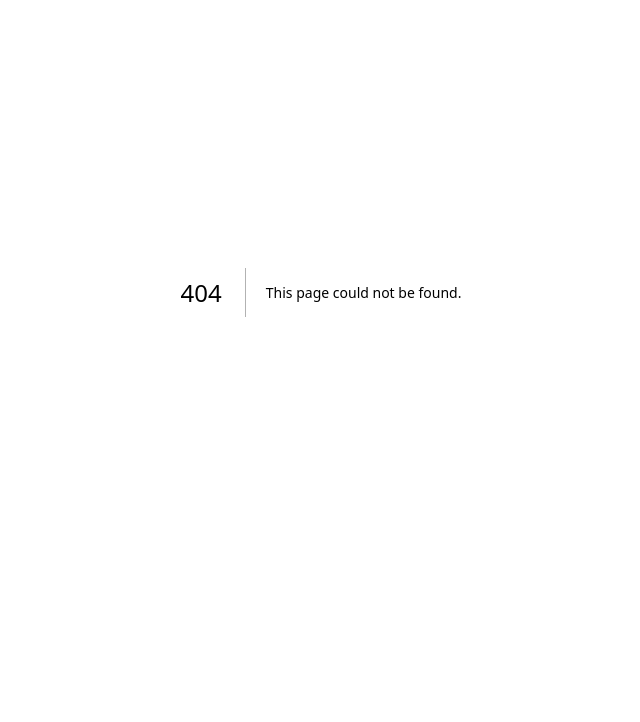
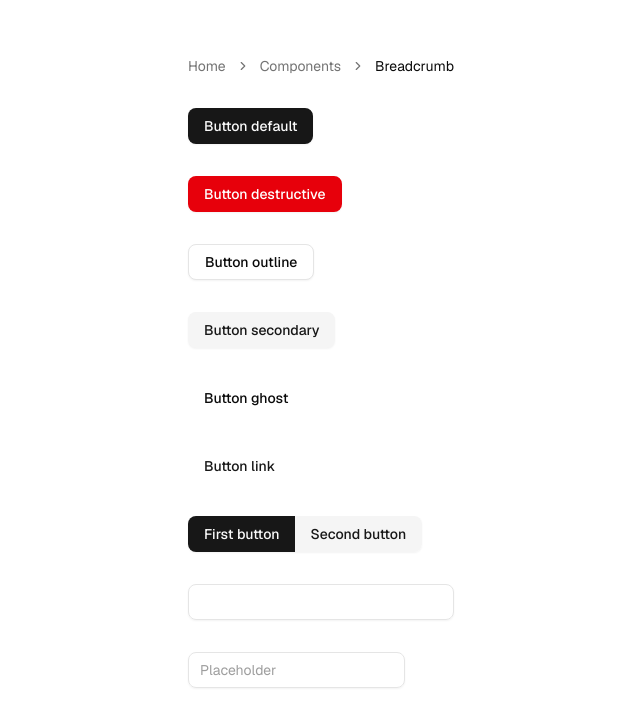
Before and after one commit to mateuszkochelski/matury, a Next.js app in the folder frontend/: page /courses in a window 1280 px wide. Before the commit this address had no page. Shown: the part 108-830 px from the top of the page, without its empty margins (319-959 px from the left). Before the commit the page ends 800 px from the top, so only its background shows below. Built offline with nearby package versions, Linux system fonts and the light colour scheme; no server answers.

Commit message:
setup complete

```diff
--- /dev/null
+++ b/frontend/app/courses/page.tsx
@@ -0,0 +1,65 @@
+'use client'
+
+import {
+  Breadcrumb,
+  BreadcrumbItem,
+  BreadcrumbLink,
+  BreadcrumbList,
+  BreadcrumbPage,
+  BreadcrumbSeparator,
+} from "@/components/ui/breadcrumb";
+import { Button } from "@/components/ui/button/button";
+import { FloatingLabelInput } from "@/components/ui/floating-label-input";
+import { Input } from "@/components/ui/input";
+import { SplitButton } from "@/components/ui/split-button";
+import { useQuery } from "@tanstack/react-query";
+import { useEffect } from "react";
+
+export default function Home() {
+  const { error, data } = useQuery({
+    queryKey: ["repoData"],
+    queryFn: async () => {
+      const response = await fetch("http://localhost:8080/api/university");
+      return await response.json();
+    },
+  });
+
+  useEffect(() => {
+    console.log({data});
+  }, [data])
+
+  return (
+    <div className="grid grid-rows-[20px_1fr_20px] items-center justify-items-center min-h-screen p-8 pb-20 gap-16 sm:p-20 font-[family-name:var(--font-geist-sans)]">
+      <main className="flex flex-col gap-[32px] row-start-2 items-center sm:items-start">
+        <Breadcrumb>
+          <BreadcrumbList>
+            <BreadcrumbItem>
+              <BreadcrumbLink href="/">Home</BreadcrumbLink>
+            </BreadcrumbItem>
+            <BreadcrumbSeparator />
+            <BreadcrumbItem>
+              <BreadcrumbLink href="/components">Components</BreadcrumbLink>
+            </BreadcrumbItem>
+            <BreadcrumbSeparator />
+            <BreadcrumbItem>
+              <BreadcrumbPage>Breadcrumb</BreadcrumbPage>
+            </BreadcrumbItem>
+          </BreadcrumbList>
+        </Breadcrumb>
+        <Button>Button default</Button>
+        <Button variant="destructive">Button destructive</Button>
+        <Button variant="outline">Button outline</Button>
+        <Button variant="secondary">Button secondary</Button>
+        <Button variant="ghost">Button ghost</Button>
+        <Button variant="link">Button link</Button>
+        <SplitButton
+          firstText="First button"
+          secondText="Second button"
+          secondVariant="secondary"
+        />
+        <Input />
+        <FloatingLabelInput placeholder="Placeholder" />
+      </main>
+    </div>
+  );
+}
--- /dev/null
+++ b/frontend/app/get-query-client.ts
@@ -0,0 +1,32 @@
+import { QueryClient, defaultShouldDehydrateQuery, isServer } from "@tanstack/react-query";
+
+function makeQueryClient() {
+  return new QueryClient({
+    defaultOptions: {
+      queries: {
+        staleTime: 60 * 1000,
+      },
+      dehydrate: {
+        // include pending queries in dehydration
+        shouldDehydrateQuery: (query) =>
+          defaultShouldDehydrateQuery(query) || query.state.status === "pending",
+      },
+    },
+  });
+}
+
+let browserQueryClient: QueryClient | undefined = undefined;
+
+export function getQueryClient() {
+  if (isServer) {
+    // Server: always make a new query client
+    return makeQueryClient();
+  } else {
+    // Browser: make a new query client if we don't already have one
+    // This is very important, so we don't re-make a new client if React
+    // suspends during the initial render. This may not be needed if we
+    // have a suspense boundary BELOW the creation of the query client
+    if (!browserQueryClient) browserQueryClient = makeQueryClient();
+    return browserQueryClient;
+  }
+}
--- a/frontend/app/layout.tsx
+++ b/frontend/app/layout.tsx
@@ -1,6 +1,7 @@
 import "./globals.css";
 import type { Metadata } from "next";
 import { Geist, Geist_Mono } from "next/font/google";
+import Providers from "./providers";
 
 const geistSans = Geist({
   variable: "--font-geist-sans",
@@ -25,7 +26,9 @@ export default function RootLayout({
 }>) {
   return (
     <html lang="en">
-      <body className={`${geistSans.variable} ${geistMono.variable} antialiased`}>{children}</body>
+      <body className={`${geistSans.variable} ${geistMono.variable} antialiased`}>
+        <Providers>{children}</Providers>
+      </body>
     </html>
   );
 }
--- /dev/null
+++ b/frontend/app/providers.tsx
@@ -0,0 +1,17 @@
+"use client";
+
+import type * as React from "react";
+import { getQueryClient } from "./get-query-client";
+import { QueryClientProvider } from "@tanstack/react-query";
+import { ReactQueryDevtools } from "@tanstack/react-query-devtools";
+
+export default function Providers({ children }: { children: React.ReactNode }) {
+  const queryClient = getQueryClient();
+
+  return (
+    <QueryClientProvider client={queryClient}>
+      {children}
+      <ReactQueryDevtools />
+    </QueryClientProvider>
+  );
+}
--- a/frontend/eslint.config.mjs
+++ b/frontend/eslint.config.mjs
@@ -10,6 +10,7 @@ import reactHooks from "eslint-plugin-react-hooks";
 import reactRefresh from "eslint-plugin-react-refresh";
 import globals from "globals";
 import tseslint from "typescript-eslint";
+import tanstackQuery from "@tanstack/eslint-plugin-query";
 
 const __filename = fileURLToPath(import.meta.url);
 const __dirname = dirname(__filename);
@@ -53,6 +54,7 @@ export default tseslint.config(
       "react-refresh": reactRefresh,
       "@typescript-eslint": tseslint.plugin,
       "@next/next": eslintPluginNext,
+      "@tanstack-query": tanstackQuery
     },
     rules: {
       ...reactHooks.configs.recommended.rules,
--- a/frontend/package.json
+++ b/frontend/package.json
@@ -12,6 +12,8 @@
   },
   "dependencies": {
     "@radix-ui/react-slot": "^1.1.2",
+    "@tanstack/react-query": "^5.76.1",
+    "@tanstack/react-query-devtools": "^5.76.1",
     "class-variance-authority": "^0.7.1",
     "clsx": "^2.1.1",
     "lucide-react": "^0.487.0",
@@ -26,6 +28,7 @@
     "@next/eslint-plugin-next": "^15.2.4",
     "@stylistic/eslint-plugin": "^4.2.0",
     "@tailwindcss/postcss": "^4.1.3",
+    "@tanstack/eslint-plugin-query": "^5.74.7",
     "@trivago/prettier-plugin-sort-imports": "^5.2.2",
     "@types/node": "^20.17.28",
     "@types/react": "^19",
@@ -46,5 +49,6 @@
   },
   "patchedDependencies": {
     "knip@5.50.5": "patches/knip@5.50.5.patch"
-  }
+  },
+  "packageManager": "yarn@1.22.22+sha512.a6b2f7906b721bba3d67d4aff083df04dad64c399707841b7acf00f6b133b7ac24255f2652fa22ae3534329dc6180534e98d17432037ff6fd140556e2bb3137e"
 }
```
Also changed, not shown: 2 other files (tests, documents, lock files or other folders).
